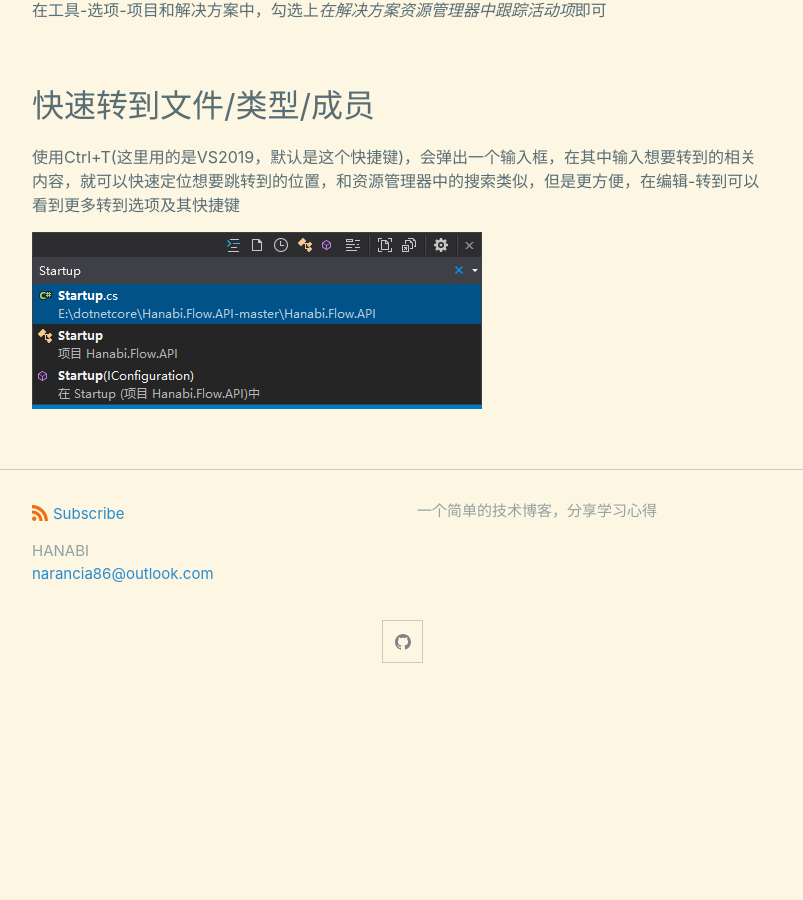
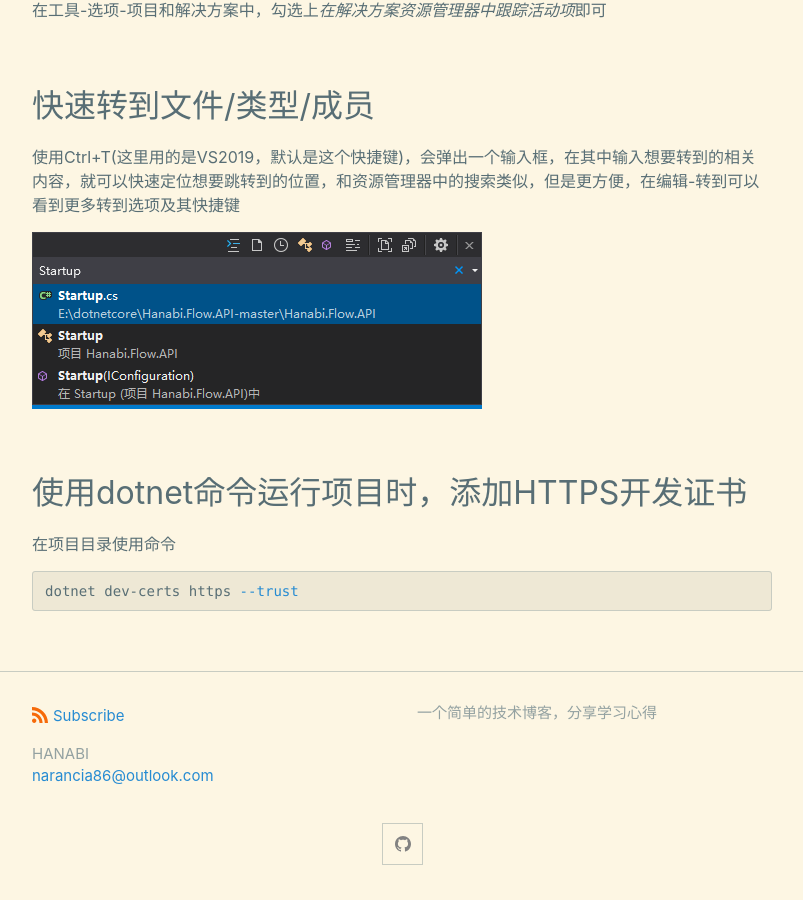
Before and after one commit to KamenRiderKuuga/kamenriderkuuga.github.io, a Jekyll site: the page built from _posts/2020-05-30-VS-1.md, in a window 1280 px wide and 900 px high, scrolled down 2969 px. Shown: the whole window, without its empty margins (238-1041 px from the left). Built offline with Jekyll 4.4.1, drawn with Linux system fonts in a browser that asks for light colours; before the commit the page ends 3667 px from its top, so only the background shows below that.

Commit message:
Update 2020-05-30-VS-1.md

````diff
--- a/_posts/2020-05-30-VS-1.md
+++ b/_posts/2020-05-30-VS-1.md
@@ -53,3 +53,13 @@ tags: [Visual Studio]
 使用Ctrl+T(这里用的是VS2019，默认是这个快捷键)，会弹出一个输入框，在其中输入想要转到的相关内容，就可以快速定位想要跳转到的位置，和资源管理器中的搜索类似，但是更方便，在编辑-转到可以看到更多转到选项及其快捷键
 
 ![](/assets/img/vs-12.png)
+
+
+
+## 使用dotnet命令运行项目时，添加HTTPS开发证书
+
+在项目目录使用命令
+
+```powershell
+dotnet dev-certs https --trust
+```
````
